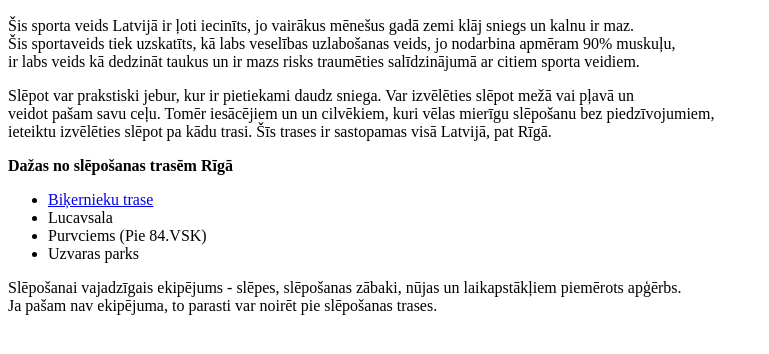
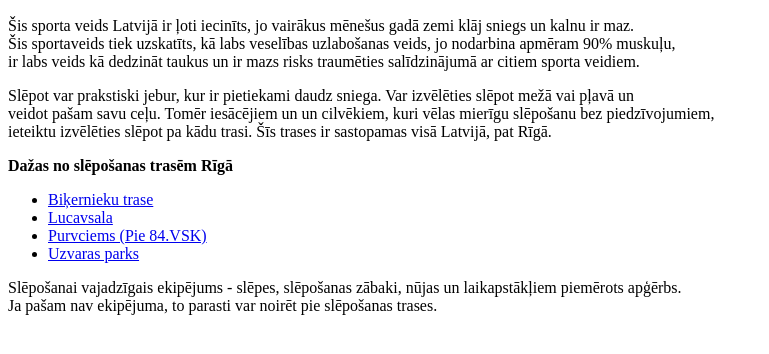
Before and after one commit to KristersKat/TestWeb, a plain HTML site: page index.html in a window 1280 px wide. Shown: the part 110-464 px from the top of the page, without its empty margins (0-769 px from the left). Drawn offline with Linux system fonts and the light colour scheme.

Commit message:
D SLĒP all lnk

```diff
--- a/index.html
+++ b/index.html
@@ -22,9 +22,9 @@ and open the template in the editor.
         <p><b>Dažas no slēpošanas trasēm Rīgā</b></p>
         <ul>
             <li><a href="http://www.bksb.lv/index.php/izklaide/distancu-sleposana" target="_blank">Biķernieku trase</a></li>
-            <li>Lucavsala</li>
-            <li>Purvciems (Pie 84.VSK)</li>
-            <li>Uzvaras parks</li>
+            <li><a href="https://www.rigaslepo.lv/lucavsala/" target="_blank">Lucavsala</a></li>
+            <li><a href="https://www.rigaslepo.lv/purvciems/" target="_blank">Purvciems (Pie 84.VSK)</a></li>
+            <li><a href="https://www.rigaslepo.lv/uzvaras-parks/" target="_blank">Uzvaras parks</a></li>
         </ul>
         <p>Slēpošanai vajadzīgais ekipējums - slēpes, slēpošanas zābaki, nūjas un laikapstākļiem piemērots apģērbs.
         <br>Ja pašam nav ekipējuma, to parasti var noirēt pie slēpošanas trases.</p>
```
